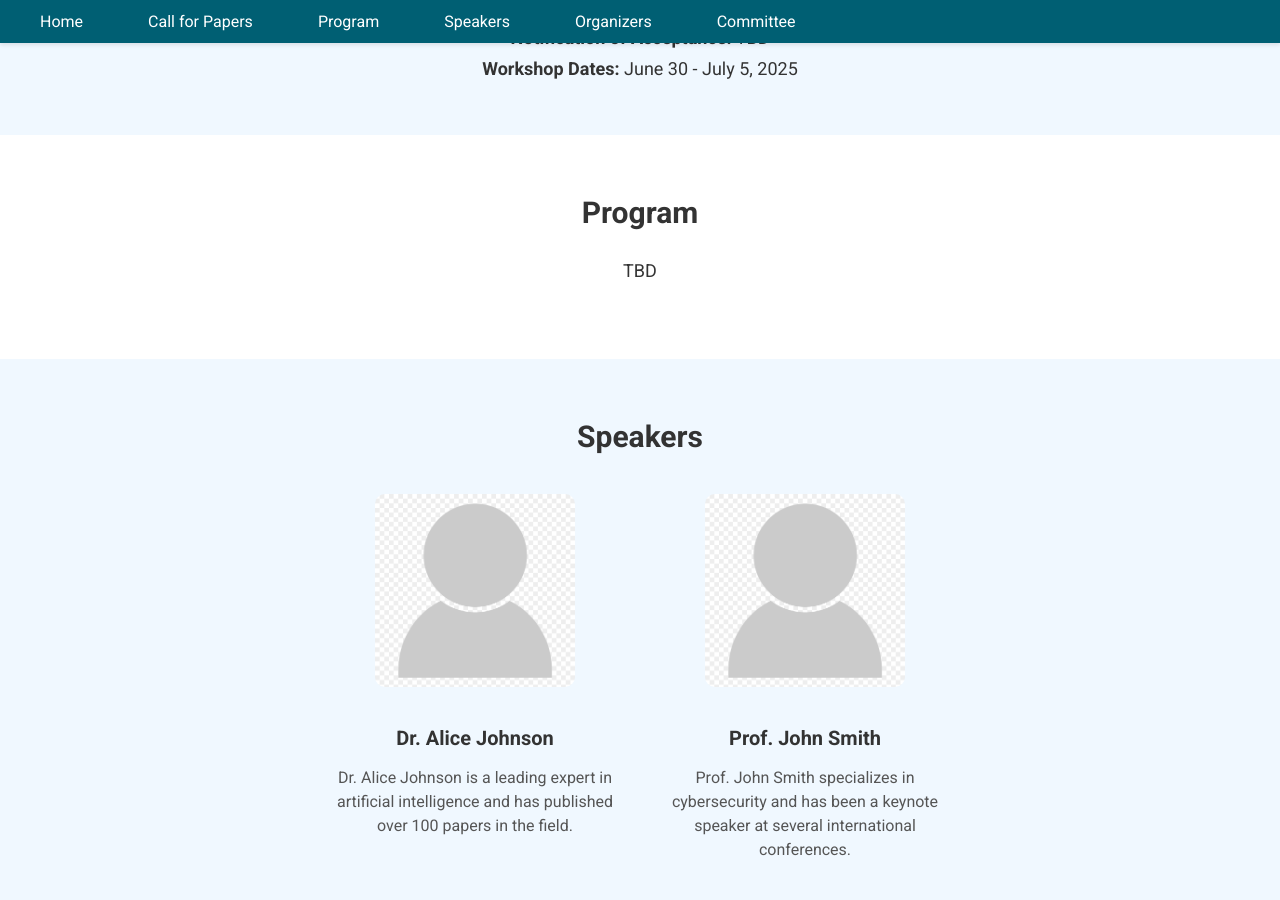
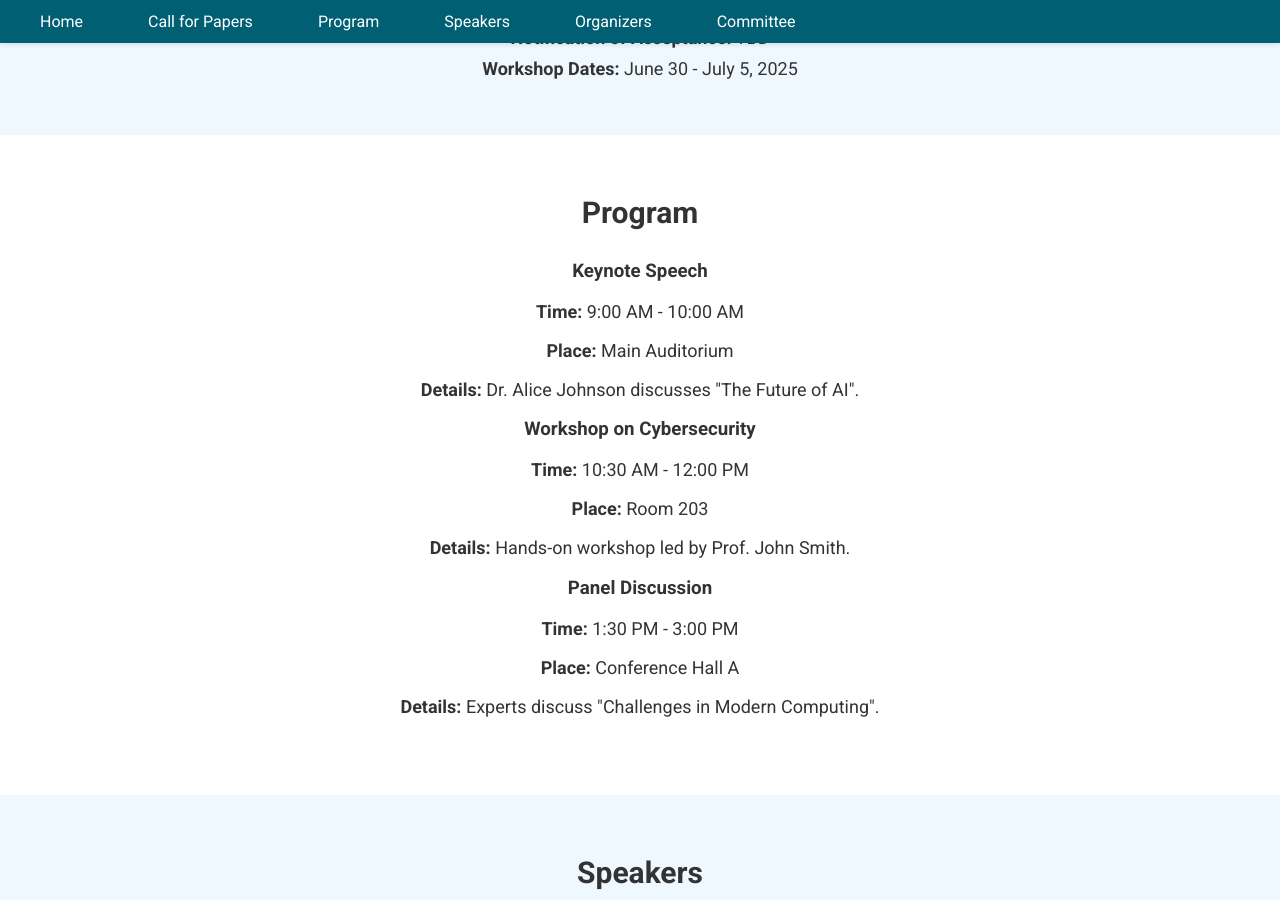
Before and after one commit to combayns2025/combayns2025.github.io, a Jekyll site: the page built from index.md, in a window 1280 px wide and 900 px high, scrolled down 608 px. Built offline with Jekyll 4.4.1, drawn with Linux system fonts in a browser that asks for light colours.

Commit message:
Update index.md

```diff
--- a/index.md
+++ b/index.md
@@ -25,7 +25,26 @@ title: Home
 
 <section id="program">
   <h2>Program</h2>
-  <p>TBD</p>
+  <div class="program-container">
+    <div class="program-event">
+        <h3>Keynote Speech</h3>
+        <p><strong>Time:</strong> 9:00 AM - 10:00 AM</p>
+        <p><strong>Place:</strong> Main Auditorium</p>
+        <p><strong>Details:</strong> Dr. Alice Johnson discusses "The Future of AI".</p>
+    </div>
+    <div class="program-event">
+        <h3>Workshop on Cybersecurity</h3>
+        <p><strong>Time:</strong> 10:30 AM - 12:00 PM</p>
+        <p><strong>Place:</strong> Room 203</p>
+        <p><strong>Details:</strong> Hands-on workshop led by Prof. John Smith.</p>
+    </div>
+    <div class="program-event">
+        <h3>Panel Discussion</h3>
+        <p><strong>Time:</strong> 1:30 PM - 3:00 PM</p>
+        <p><strong>Place:</strong> Conference Hall A</p>
+        <p><strong>Details:</strong> Experts discuss "Challenges in Modern Computing".</p>
+    </div>
+  </div>
 </section>
 
 <!-- Speakers Section -->
```
